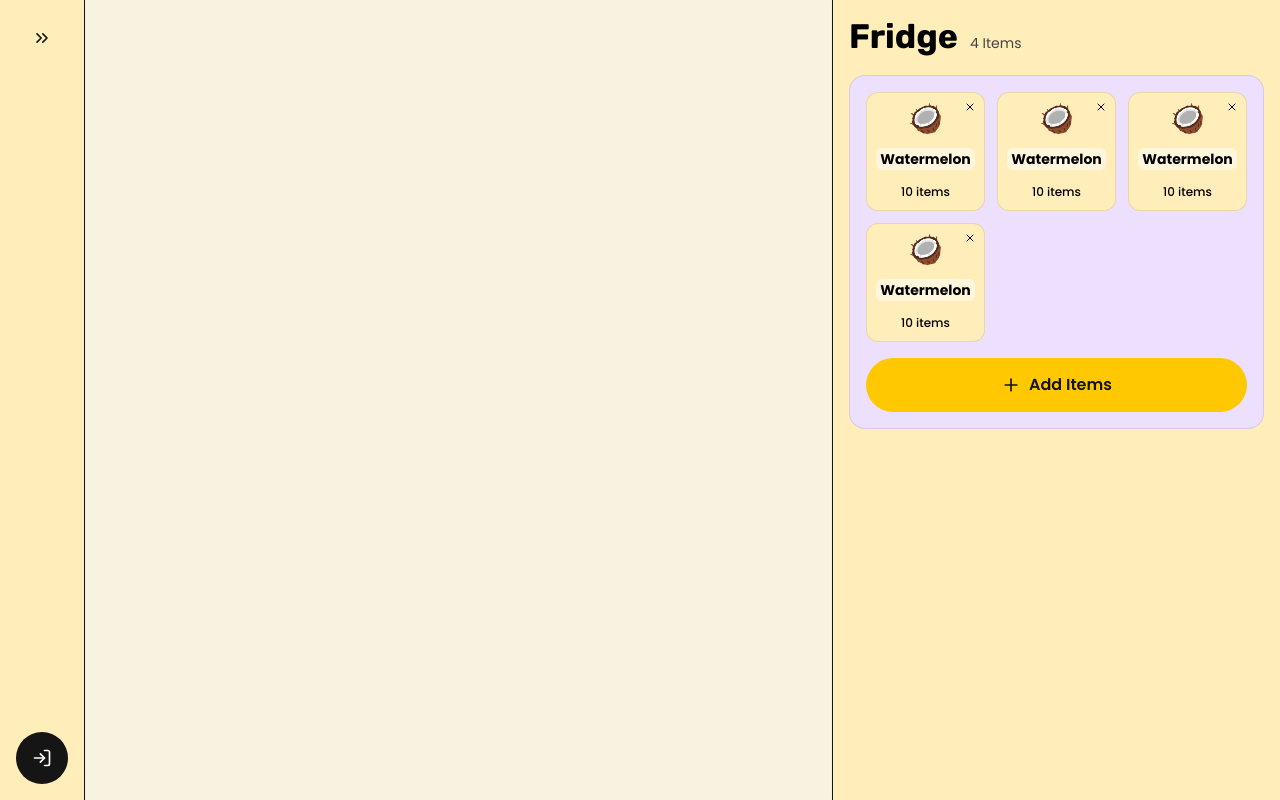
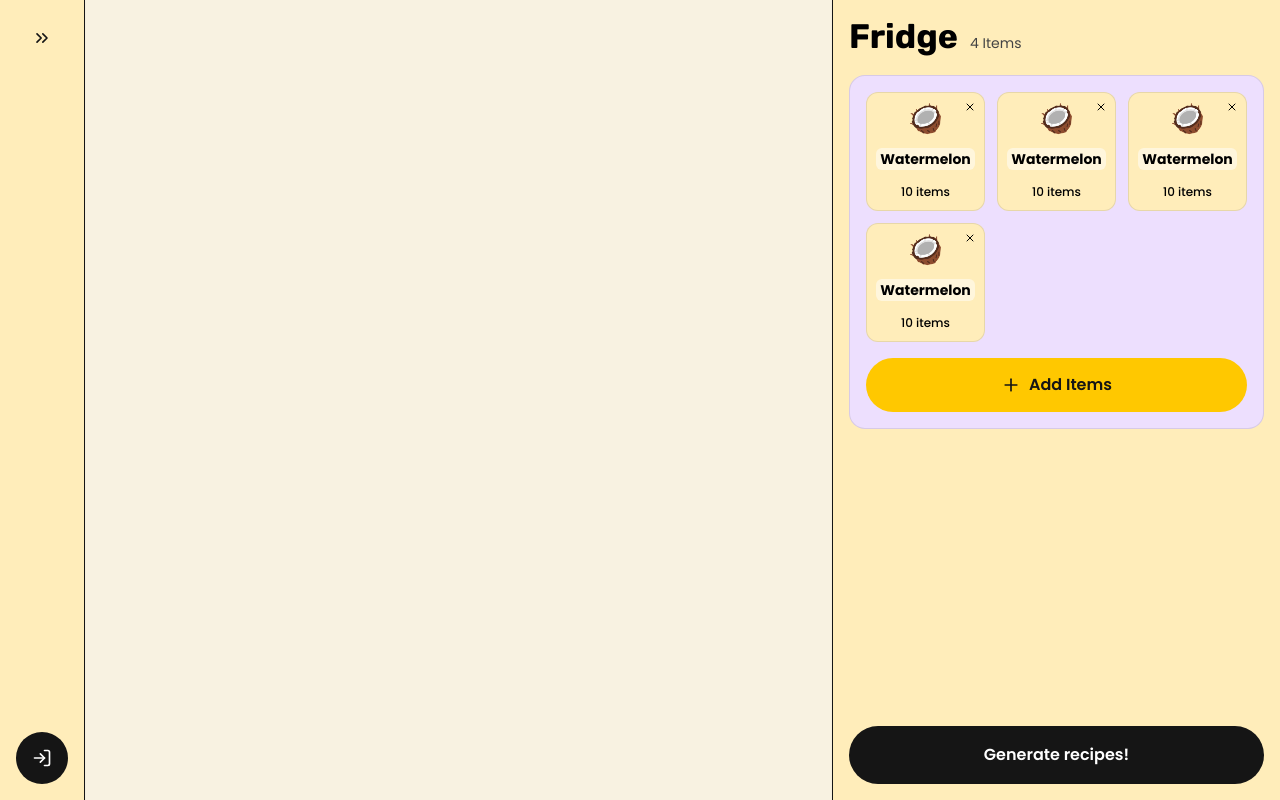
Before and after one commit to Flanner-app/flanner-nextjs-frontend, a Next.js app: page / in a window 1280 px wide. Built offline with nearby package versions, Linux system fonts and the light colour scheme.

Commit message:
feat: add generate button

```diff
--- a/src/components/groceries/Fridge.tsx
+++ b/src/components/groceries/Fridge.tsx
@@ -47,7 +47,7 @@ const Fridge = ({ itemList }: { itemList: FridgeItemType[] }) => {
   }
 
   return (
-    <>
+    <div className="flex flex-col gap-4">
       <div className="flex items-baseline gap-3">
         <Heading as="h2" type="display">
           Fridge
@@ -97,7 +97,7 @@ const Fridge = ({ itemList }: { itemList: FridgeItemType[] }) => {
           close={() => setShowAddItem(false)}
         />
       </div>
-    </>
+    </div>
   )
 }
 
--- a/src/components/groceries/FridgeSidebar.tsx
+++ b/src/components/groceries/FridgeSidebar.tsx
@@ -1,5 +1,6 @@
 import clsx from 'clsx'
 import Fridge, { FridgeItemType } from './Fridge'
+import Button from '../shared/Button'
 
 const mockItems: Array<FridgeItemType> = [
   {
@@ -37,11 +38,14 @@ const FridgeSidebar = () => {
     <div
       className={clsx(
         'h-full border-l border-black-regular p-4 shadow-sm',
-        'flex w-full flex-col gap-4 bg-yellow-dark lg:max-w-md',
+        'flex w-full flex-col justify-between gap-4 bg-yellow-dark lg:max-w-md',
         'md:max-w-80',
       )}
     >
       <Fridge itemList={mockItems} />
+      <Button appearence="black" size="L">
+        Generate recipes!
+      </Button>
     </div>
   )
 }
```
